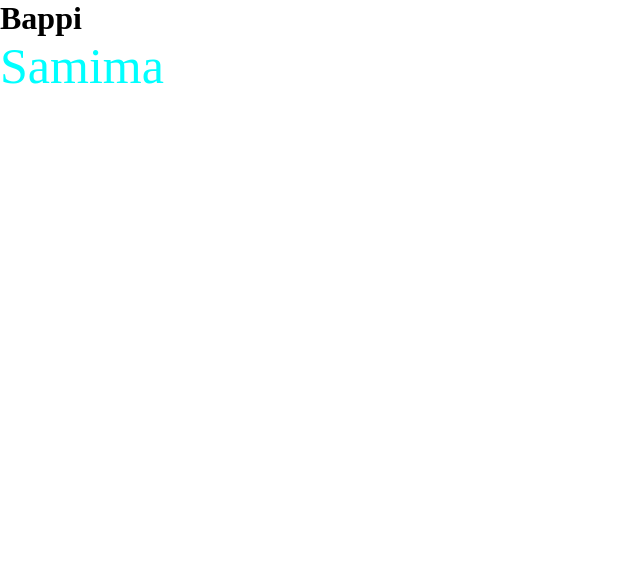
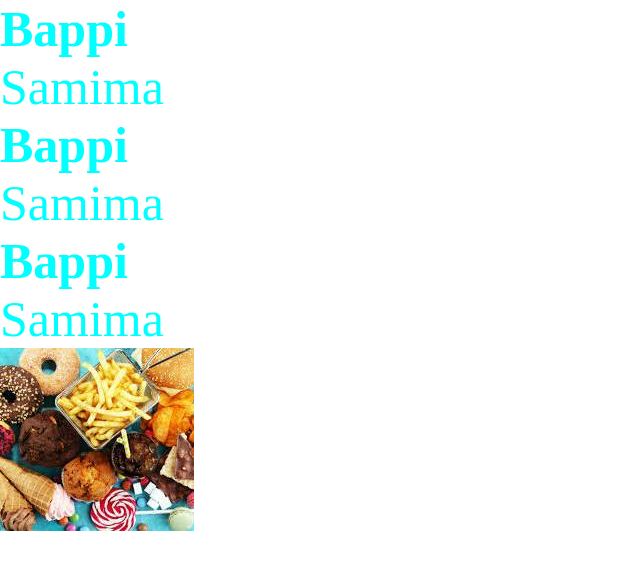
Before and after one commit to Bappi-Hossain2000/First_Time_OWn_try, a plain HTML site: page index.html in a window 1280 px wide. Shown: the whole page, without its empty margins (0-640 px from the left). Drawn offline with Linux system fonts and the light colour scheme.

Commit message:
333cond  time own try

```diff
--- a/index.html
+++ b/index.html
@@ -9,5 +9,10 @@
 <body>
   <h1>Bappi</h1>
   <p>Samima</p>
+  <h1>Bappi</h1>
+  <p>Samima</p>
+  <h1>Bappi</h1>
+  <p>Samima</p>
+  <img src="img/foods2.jfif" alt="">
 </body>
 </html>
--- a/style.css
+++ b/style.css
@@ -6,3 +6,8 @@ p{
   color: aqua;
   font-size: 50px;
 }
+h1{
+  color: aqua;
+  font-size: 50px;
+
+}
```
Also changed, not shown: img/download.jfif (added), img/foods.jfif (added), img/foods2.jfif (added), img/foods3.jfif (added), img/images.jfif (added).
